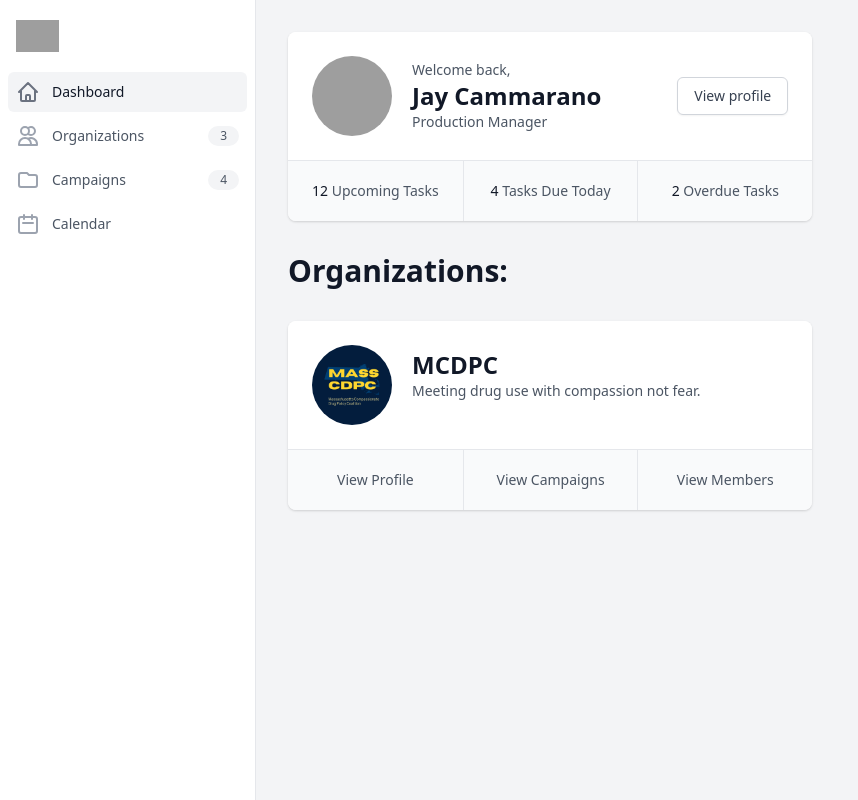
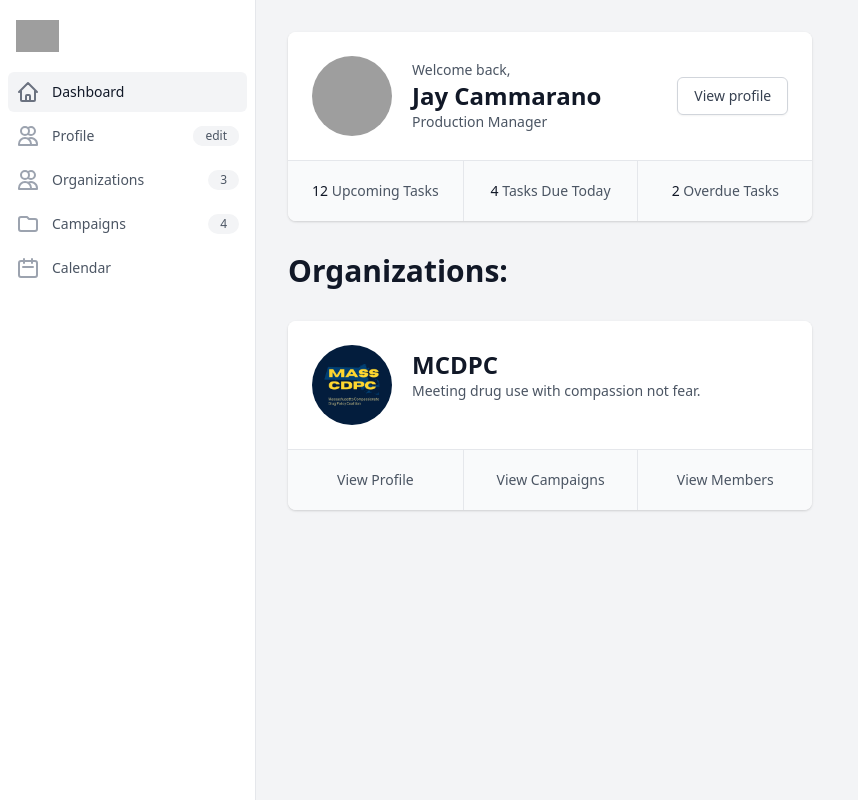
Before and after one commit to jaycammarano/OrganizersToolbox, a React app in the folder client/core/: page / in a window 1280 px wide. Shown: the whole page, without its empty margins (0-858 px from the left). Built offline with nearby package versions, Linux system fonts and the light colour scheme; grey boxes are pictures that could not be loaded.

Commit message:
profile has edit button sidebar

```diff
--- a/client/core/src/components/Layout/Layout.tsx
+++ b/client/core/src/components/Layout/Layout.tsx
@@ -1,3 +1,4 @@
+import { Link } from 'react-router-dom';
 import { ILayout } from './interfaces';
 
 const Layout: React.FC<ILayout> = ({ children }: ILayout) => {
@@ -50,7 +51,43 @@ const Layout: React.FC<ILayout> = ({ children }: ILayout) => {
                     </svg>
                     Dashboard
                   </a>
-
+                  <Link
+                    to="/user/0"
+                    className="text-gray-600 hover:text-gray-900 hover:bg-gray-50 group flex items-center px-2 py-2 text-sm font-medium rounded-md"
+                    data-todo-x-state-description='undefined: "bg-gray-100 text-gray-900 hover:text-gray-900 hover:bg-gray-100", undefined: "text-gray-600 hover:text-gray-900 hover:bg-gray-50"'
+                  >
+                    <svg
+                      className="text-gray-400 group-hover:text-gray-500 mr-3 h-6 w-6"
+                      data-todo-x-state-description='undefined: "text-gray-500", undefined: "text-gray-400 group-hover:text-gray-500"'
+                      data-todo-x-description="Heroicon name: outline/users"
+                      xmlns="http://www.w3.org/2000/svg"
+                      fill="none"
+                      viewBox="0 0 24 24"
+                      stroke="currentColor"
+                      aria-hidden="true"
+                    >
+                      <path
+                        strokeLinecap="round"
+                        strokeLinejoin="round"
+                        strokeWidth="2"
+                        d="M12 4.354a4 4 0 110 5.292M15 21H3v-1a6 6 0 0112 0v1zm0 0h6v-1a6 6 0 00-9-5.197M13 7a4 4 0 11-8 0 4 4 0 018 0z"
+                      />
+                    </svg>
+                    Profile
+                    <Link
+                      className="bg-gray-100 group-hover:bg-gray-200 ml-auto inline-block text-xs font-medium rounded-full"
+                      to="user/profile/edit"
+                    >
+                      <span
+                        className="bg-gray-100 group-hover:bg-gray-200 hover:bg-gray-300 ml-auto inline-block py-0.5 px-3 text-xs font-medium rounded-full"
+                        data-todo-x-state-on="Current"
+                        data-todo-x-state-off="Default"
+                        data-todo-x-state-description='Current: "bg-white", Default: "bg-gray-100 group-hover:bg-gray-200"'
+                      >
+                        edit
+                      </span>
+                    </Link>
+                  </Link>{' '}
                   <a
                     href="/"
                     className="text-gray-600 hover:text-gray-900 hover:bg-gray-50 group flex items-center px-2 py-2 text-sm font-medium rounded-md"
@@ -83,7 +120,6 @@ const Layout: React.FC<ILayout> = ({ children }: ILayout) => {
                       3
                     </span>
                   </a>
-
                   <a
                     href="/"
                     className="text-gray-600 hover:text-gray-900 hover:bg-gray-50 group flex items-center px-2 py-2 text-sm font-medium rounded-md"
@@ -114,7 +150,6 @@ const Layout: React.FC<ILayout> = ({ children }: ILayout) => {
                       4
                     </span>
                   </a>
-
                   <a
                     href="/"
                     className="text-gray-600 hover:text-gray-900 hover:bg-gray-50 group flex items-center px-2 py-2 text-sm font-medium rounded-md"
```
